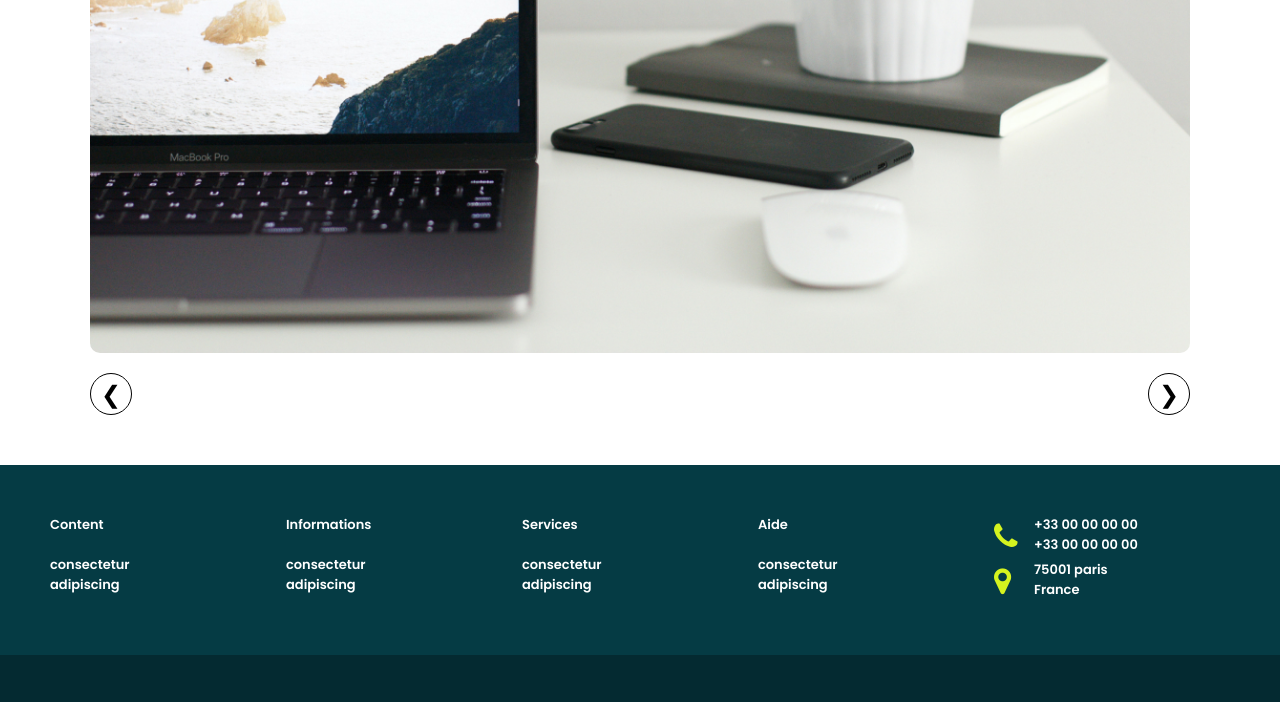
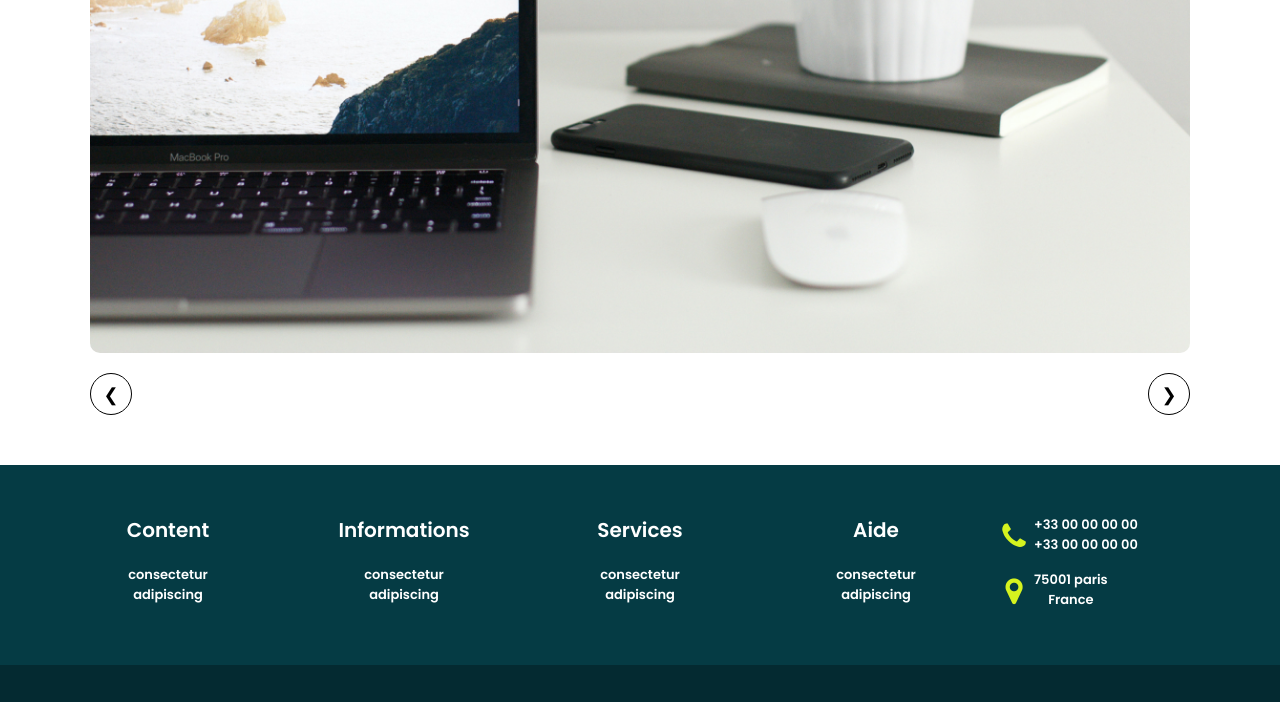
Before and after one commit to Kevin-morice/AgencEco, a plain HTML site: page index.html in a window 1280 px wide. Shown: the part 4249-4951 px from the top of the page. Drawn offline with Linux system fonts and the light colour scheme; a script that the page names is missing.

Commit message:
ajustement slide, colonne info et section a propos de nous

```diff
--- a/index.html
+++ b/index.html
@@ -39,6 +39,7 @@
             </ul>
         <div id="icons"></div>
     </nav>
+
                             <!---- IMAGE D'ACCEUIL ---->
 
     <div >
@@ -147,11 +148,11 @@
         <div class="container text-center">
             <div class="row mt-50 mb-50">
 
-                <div class="col-50 col-sm-100 ">
+                <div class="col-50 col-sm-103 ">
                     <img class="img-team " src="resources\jason-goodman-Oalh2MojUuk-unsplash-1.jpg"alt="image d'equipe">
                 </div>
 
-                <div class="col-50 col-sm-100">
+                <div class="col-50 col-sm-103">
                     <div class="cadre2">
                         <h2 class="titre1">A propos de nous</h2>
                         <p class="texte1 mt-20 mb-25 text-gris">Lorem ipsum, dolor sit amet consectetur adipisicing elit. Libero, repellat autem!</p>
@@ -203,12 +204,12 @@
 
     <section>
         <div class="bg-dark">
-            <div class=" mt-50 container pad-50 text-blanc text-p-t row">
+            <div class="mt-50 text-center container pad-50 text-blanc text-p-t row">
                 <div class="col-20 col-sm-50"><em2>Content</em2><br><br>consectetur<br>adipiscing</div>
                 <div class="col-20 col-sm-50"><em2>Informations</em2><br><br>consectetur<br>adipiscing</div>
                 <div class="col-20 col-sm-50 marg-sm"><em2>Services</em2><br><br>consectetur<br>adipiscing</div>
                 <div class="col-20 col-sm-50 marg-sm"><em2>Aide</em2><br><br>consectetur<br>adipiscing</div>
-                <div class="col-20 col-sm-50 marg-sm logo-sm ">
+                <div class="col-20 col-sm-50 marg-sm logo-sm">
                     <div class="row row-sm marg-sm">
                         <div class="logo jaune"><i class="fa fa-phone" aria-hidden="true"></i>
                         </div>
@@ -216,7 +217,7 @@
                             +33 00 00 00 00<br>+33 00 00 00 00<br>
                         </div>
                     </div>
-                    <div class="row row-sm marg-sm">
+                    <div class="row mt-10 row-sm marg-sm">
                         <div class="logo jaune"><i class="fa fa-map-marker" aria-hidden="true"></i>
                         </div>
                         <div>
--- a/style.css
+++ b/style.css
@@ -117,6 +117,9 @@ body {
 }
 .vert {
     color: #029d5b;
+}
+em2 {
+    font-size: 20px;
 }
 
             /***** BARRE DE NAVIGATION *****/
@@ -331,13 +334,13 @@ sectioN#contact .container form textarea {
     margin-top: 20px;
 }
 .prev, .next {
-    border: 1px solid black;
+    border: 1.6px solid black;
     width: 40px;
     height: 40px;
     border-radius: 50%;
     background-color: rgb(255, 255, 255);
     color: rgb(0, 0, 0);
-    font-size: 24px;
+    font-size: 18px;
     display: flex;
     justify-content: center;
     align-items: center;
@@ -498,3 +501,8 @@ sectioN#contact .container form textarea {
         margin-top: 30px;
     }
 }
+@media screen and (max-width: 1200px) {
+    .col-sm-103 {
+        width: 100%;
+    }
+}
```
